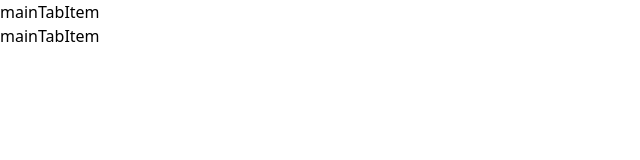
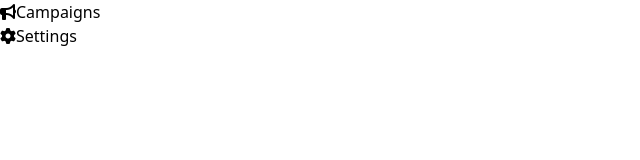
Before and after one commit to hadismtb/sample-project, a React (Create React App) app: page / in a window 1280 px wide. Shown: the top 160 px of the page, without its empty margins (0-640 px from the left). Built offline with nearby package versions, Linux system fonts and the light colour scheme.

Commit message:
get data from props and use it to create tab title and tab icon

```diff
--- a/src/components/Main/MainTabItem.js
+++ b/src/components/Main/MainTabItem.js
@@ -1,10 +1,13 @@
 import React from 'react';
 
-const MainTabItem = () => {
+const MainTabItem = (props) => {
+    const {data} = props;
+    const {id, icon, title} = data;
 
     return (
         <li>
-            mainTabItem
+            <i className={icon}></i>
+            {title}
         </li>
     );
 };
```
